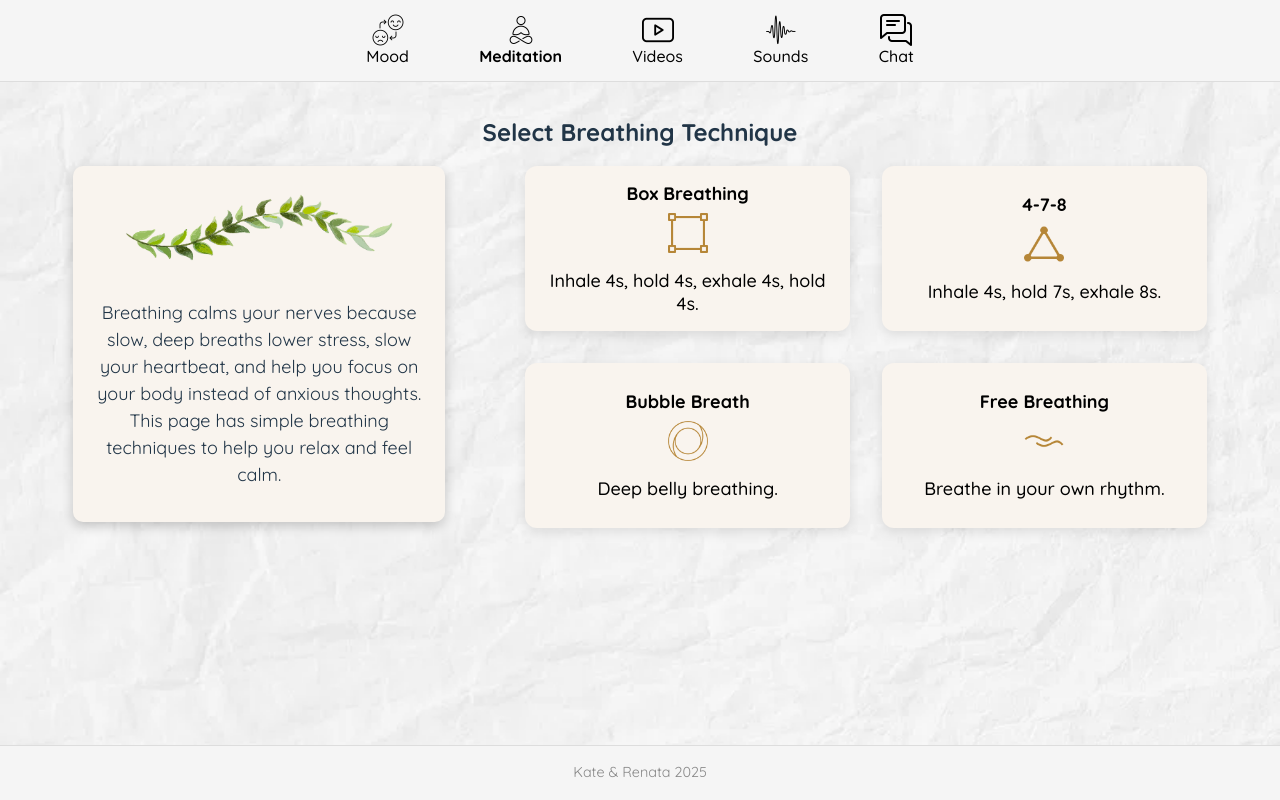
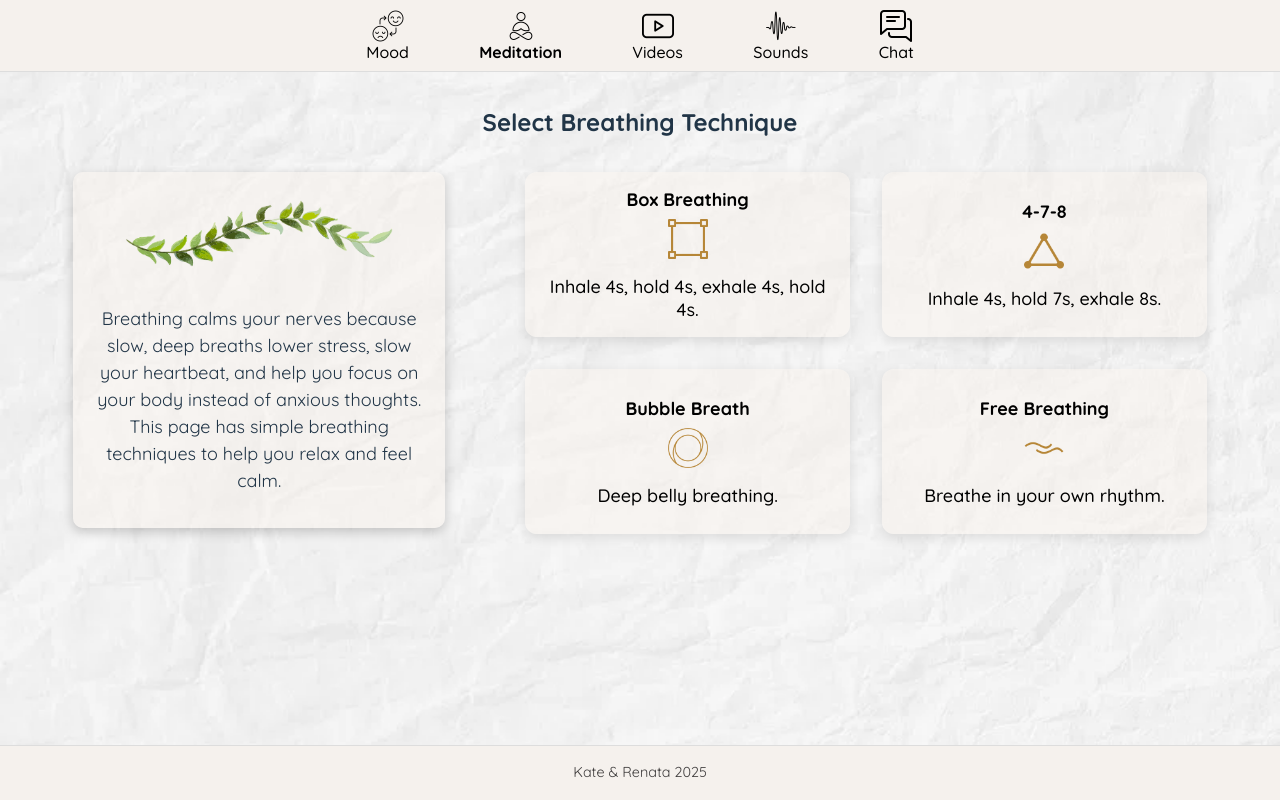
Before and after one commit to RenaSpb/calm-space, a React (Vite) app in the folder client/: page / in a window 1280 px wide. Both pictures are taken after a click on the button "Meditation". Built offline with nearby package versions, Linux system fonts and the light colour scheme.

Commit message:
fixed css

```diff
--- a/client/src/Components/Footer.css
+++ b/client/src/Components/Footer.css
@@ -2,7 +2,7 @@
   text-align: center;
   padding: 1rem;
   font-size: 0.9rem;
-  color: #888;
+  color: #403e3e;
   border-top: 1px solid #ddd;
-  background-color: #f5f5f5;
+  background-color: #f5f1ed;
 }
--- a/client/src/Components/Meditation/MeditationPage.css
+++ b/client/src/Components/Meditation/MeditationPage.css
@@ -8,7 +8,7 @@ html, body {
   display: grid;
   align-items: center;
   justify-content: center;
-  gap: 1rem;
+  gap: 2rem;
   text-align: center;
 }
 
@@ -30,7 +30,7 @@ html, body {
   border: none;
   cursor: pointer;
 
-  background-color: #f9f4ee;
+  background-color: rgba(249, 244, 238, 0.5);
   padding: 1rem;
   border-radius: 12px;
   gap: 0.5rem;
@@ -79,6 +79,7 @@ html, body {
   border-radius: 10px;
   box-shadow: 0 4px 12px rgba(0, 0, 0, 0.2);
   transition: box-shadow 0.3s ease;
+  background-color: rgba(249, 244, 238, 0.5);
 }
 
 .left-block img {
--- a/client/src/Components/TopBar.css
+++ b/client/src/Components/TopBar.css
@@ -3,8 +3,7 @@
   flex-wrap: nowrap;
   justify-content: center;
   gap: 2rem;
-  padding: 0.3rem;
-  background-color: #f5f5f5;
+  background-color: #f5f1ed;
   border-bottom: 1px solid #ddd;
   position: sticky;
   top: 0;
```
